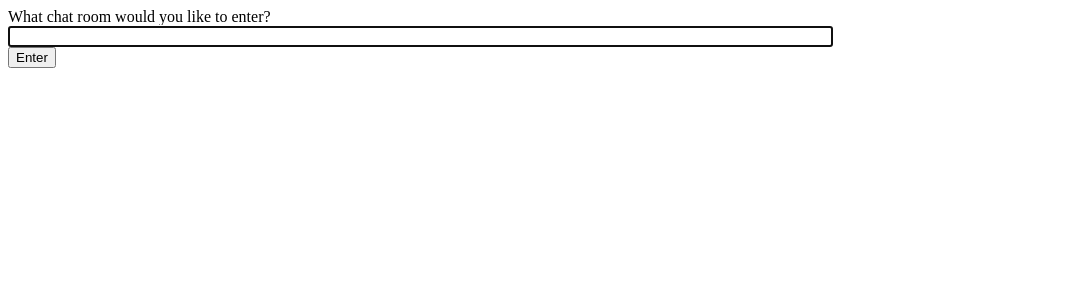
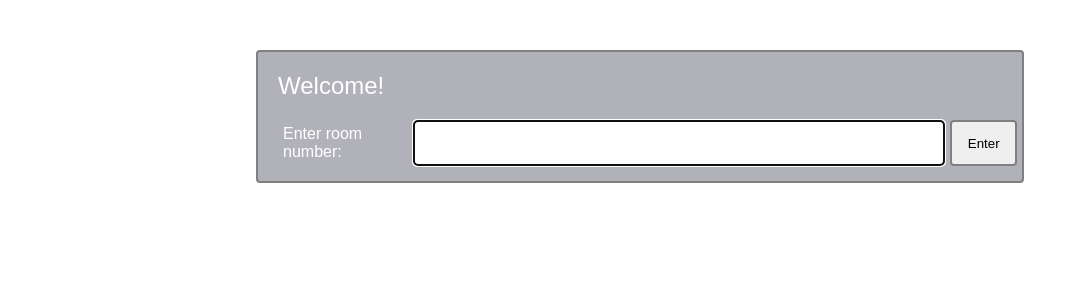
Before and after one commit to FerruccioSisti/480-Django-Project, a Django app: page /chat/ in a window 1280 px wide. Shown: the top 300 px of the page, without its empty margins (0-1079 px from the left). Run offline with Django 3.2, Linux system fonts and the light colour scheme.

Commit message:
added basic html and css for room number page

```diff
--- a/chat/templates/chat/index.css
+++ b/chat/templates/chat/index.css
@@ -92,14 +92,14 @@ body {
     padding: 5px;
 }
 
-#chat-message-input {
+#chat-message-input, #room-name-input {
     border: 2px solid #808080;
     border-radius: 4px;
     width: 80%;
     padding: 5px;
 }
 
-#chat-message-submit {
+#chat-message-submit, #room-name-submit {
     border: 2px solid #808080;
     border-radius: 4px;
     margin-left: 5px;
@@ -108,7 +108,7 @@ body {
     width: 10%;
 }
 
-#chat-message-submit:hover {
+#chat-message-submit:hover, #room-name-submit:hover {
     color: #7777ac;
     text-decoration: underline;
 }
@@ -120,3 +120,9 @@ body {
 }
 
 /**-Choose Room-------------------------------------------*/
+
+.instruction-message {
+    color: white;
+    padding: 5px;
+    padding-left: 0;
+}
--- a/chat/templates/chat/index.html
+++ b/chat/templates/chat/index.html
@@ -4,11 +4,22 @@
 <head>
     <meta charset="utf-8"/>
     <title>Chat Rooms</title>
+    <link rel="stylesheet" href="index.css">
+
 </head>
 <body>
-    What chat room would you like to enter?<br>
-    <input id="room-name-input" type="text" size="100"><br>
-    <input id="room-name-submit" type="button" value="Enter">
+
+    <div id="wrapper">
+        <div id="room">
+            <p class="welcome-message">Welcome!</p>
+        </div>
+
+        <div id="message">
+            <p class="instruction-message">Enter room number: </p>
+            <input id="room-name-input" type="text" size="100"><br>
+            <input id="room-name-submit" type="button" value="Enter">
+        </div>
+    </div>
 
     <script>
         document.querySelector('#room-name-input').focus();
--- a/chat/templates/chat/room.html
+++ b/chat/templates/chat/room.html
@@ -10,7 +10,7 @@
     <div id="wrapper">
         <div id="room">
             <p class="welcome-message">Welcome!</p>
-            <p id="room-selection-button"><a class="menu-button"  href="#">Choose Another Room</a></p>
+            <p id="room-selection-button"><a class="menu-button"  href="index.html">Choose Another Room</a></p>
             <p id="exit"><a class="menu-button"  href="#">Logout</a></p>
         </div>
 
```
